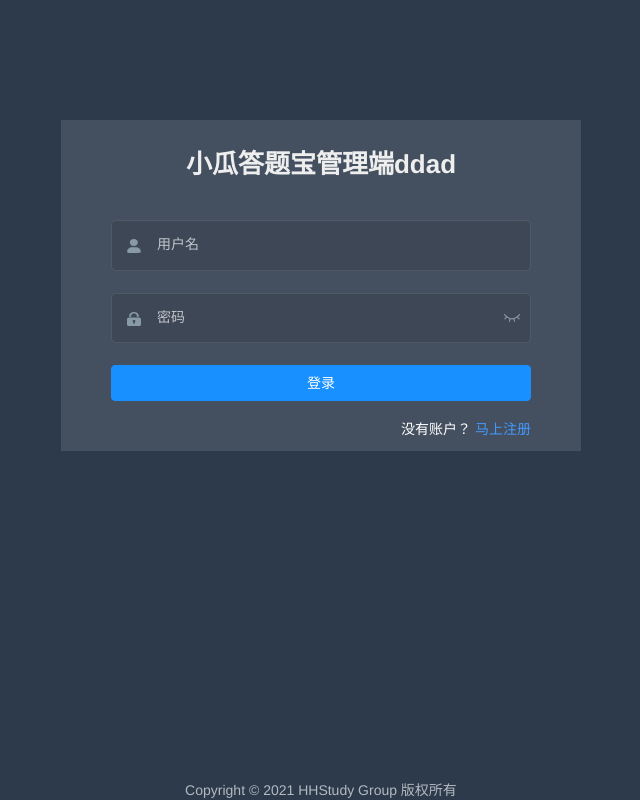
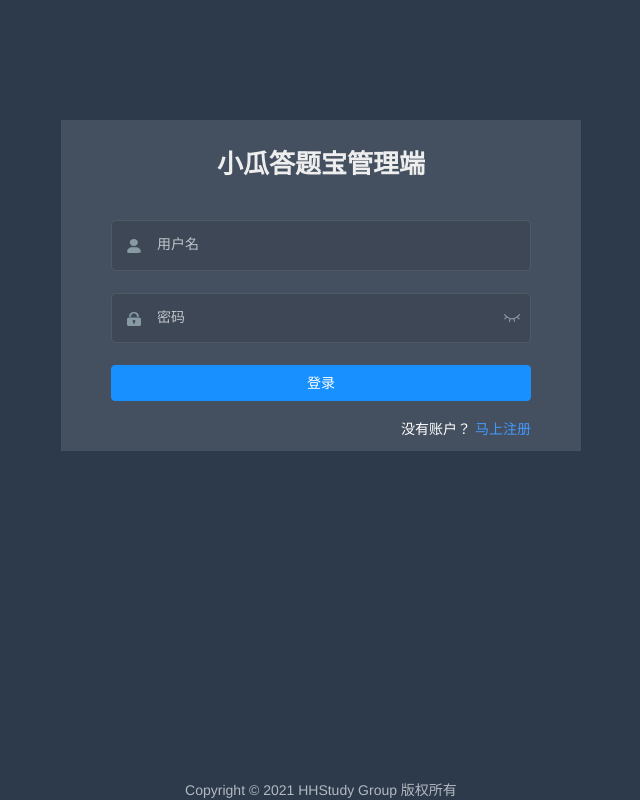
Before and after one commit to 1220891583/NPUStudyAdmin, a Vue app: page /#/login in a window 1280 px wide. Shown: the whole page, without its empty margins (319-959 px from the left). Built offline with nearby package versions, Linux system fonts and the light colour scheme.

Commit message:
登陆界面修改

```diff
--- a/src/views/login/index.vue
+++ b/src/views/login/index.vue
@@ -9,7 +9,7 @@
       label-position="left"
     >
       <div class="title-container">
-        <h3 class="title">小瓜答题宝管理端ddad</h3>
+        <h3 class="title">小瓜答题宝管理端</h3>
       </div>
 
       <el-form-item prop="userName">
```
